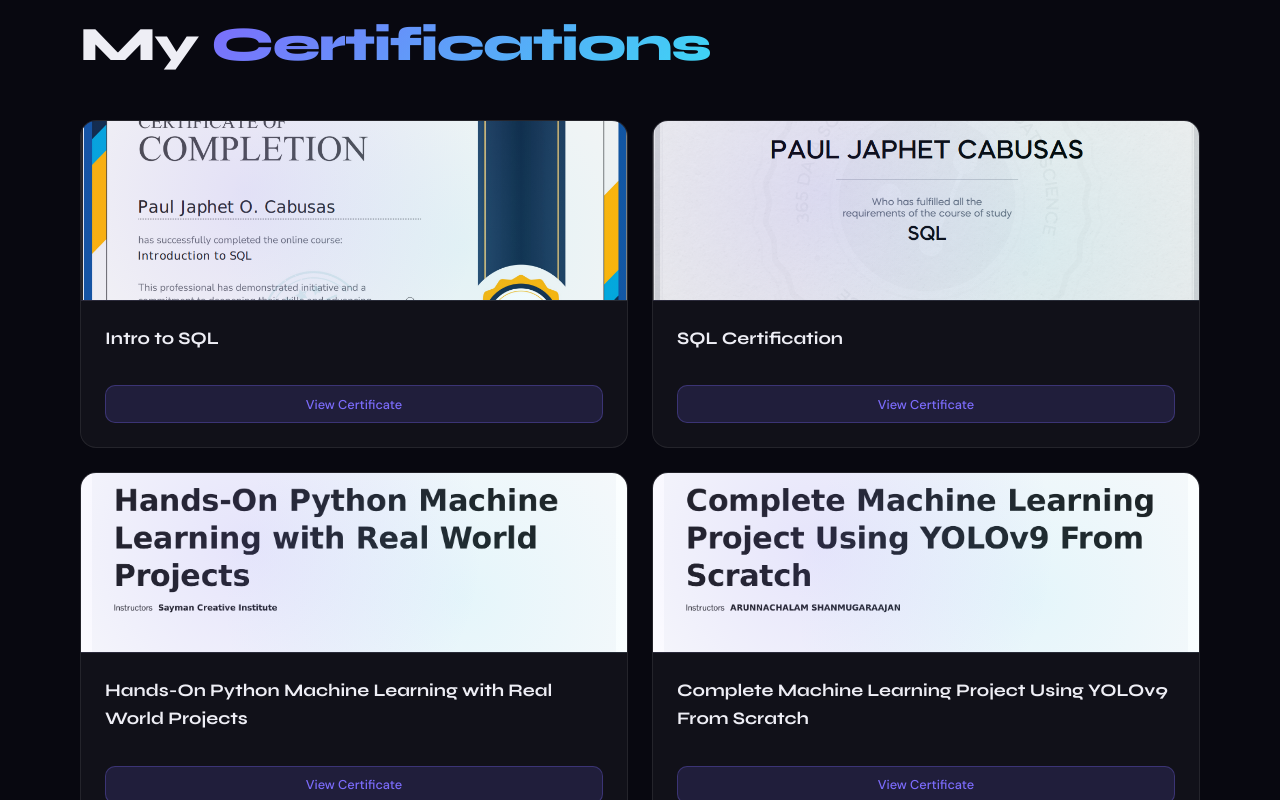
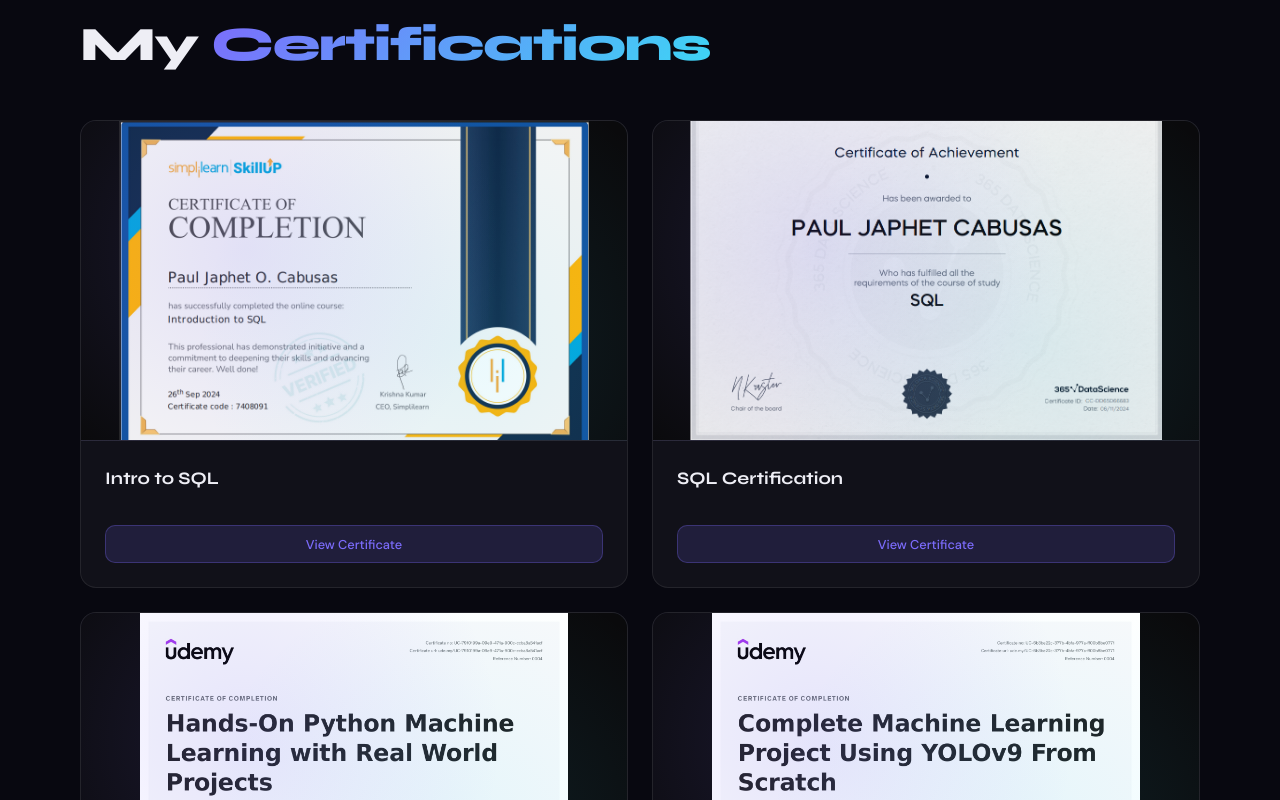
Before and after one commit to Kurisutera/kurisutera-portfolio, a React (Vite) app: page / in a window 1280 px wide. Shown: the part 5880-6680 px from the top of the page. Built offline with nearby package versions, Linux system fonts and the light colour scheme; a web font is replaced by a local one.

Commit message:
Update Certifications.jsx

```diff
--- a/src/components/Certifications.jsx
+++ b/src/components/Certifications.jsx
@@ -26,9 +26,9 @@
         <div className="projects-grid" id="certGrid">
           {certificates.map((cert, index) => (
             <div className="project-card reveal" key={index}>
-              <div className="project-preview" style={{ height: '180px', padding: 0, overflow: 'hidden' }}>
+              <div className="project-preview" style={{ height: '320px', padding: 0, overflow: 'hidden' }}>
                 {cert.image ? (
-                  <img src={cert.image} alt={cert.title} style={{ width: '100%', height: '100%', objectFit: 'cover' }} />
+                  <img src={cert.image} alt={cert.title} style={{ width: '100%', height: '100%', objectFit: 'contain', backgroundColor: '#0a0a0c' }} />
                 ) : (
                   <span className="project-preview-icon" style={{ fontSize: '3rem', marginTop: '60px', display: 'block', textAlign: 'center' }}>{cert.icon}</span>
                 )}
```
